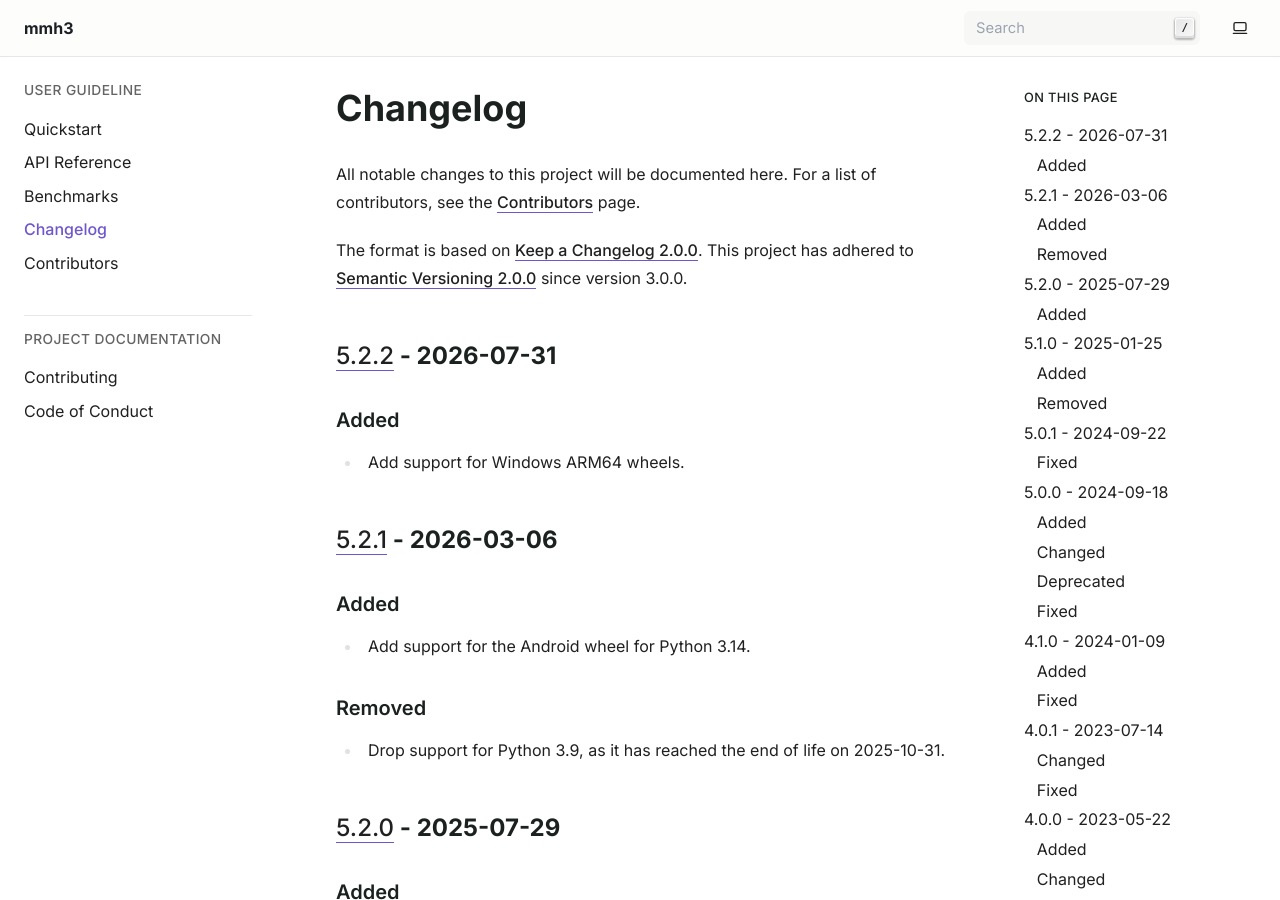
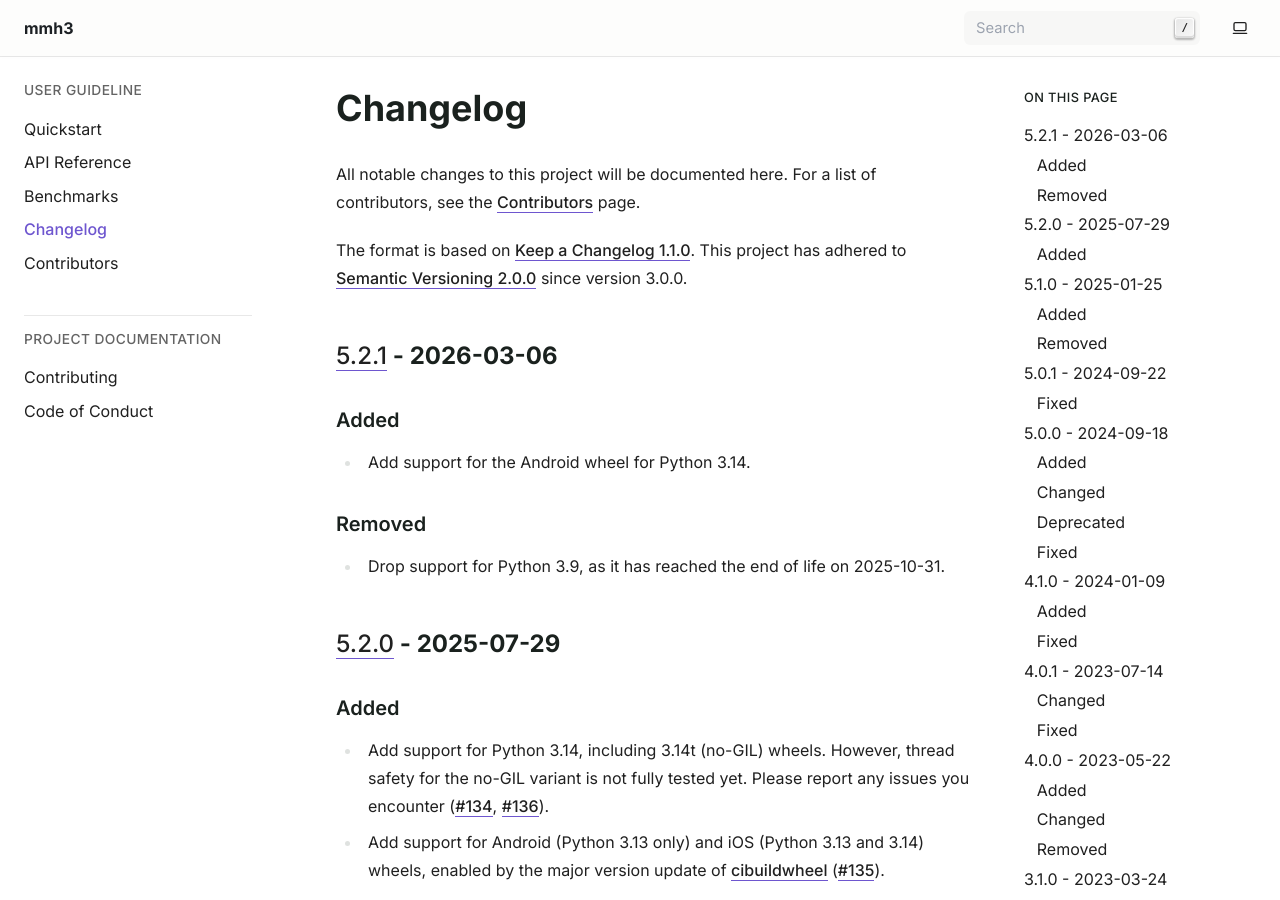
Before and after one commit to hajimes/mmh3, a Sphinx documentation site: the page built from docs/changelog.md, in a window 1280 px wide and 900 px high. Built offline with Sphinx 7.4.7, drawn with Linux system fonts in a browser that asks for light colours.

```diff
--- a/CHANGELOG.md
+++ b/CHANGELOG.md
@@ -5,16 +5,10 @@ contributors, see the
 [Contributors](https://mmh3.readthedocs.io/en/stable/CONTRIBUTORS.html) page.
 
 The format is based on
-[Keep a Changelog 2.0.0](https://keepachangelog.com/en/2.0.0/).
+[Keep a Changelog 1.1.0](https://keepachangelog.com/en/1.1.0/).
 This project has adhered to
 [Semantic Versioning 2.0.0](https://semver.org/spec/v2.0.0.html)
 since version 3.0.0.
-
-## [5.2.2] - 2026-07-31
-
-### Added
-
-- Add support for Windows ARM64 wheels.
 
 ## [5.2.1] - 2026-03-06
 
@@ -316,7 +310,6 @@ only.
   [Softpedia collected mmh3 1.0 on April 27, 2011](https://web.archive.org/web/20110430172027/https://linux.softpedia.com/get/Programming/Libraries/mmh3-68314.shtml),
   it must have been uploaded to PyPI on or slightly before this date.
 
-[5.2.2]: https://github.com/hajimes/mmh3/compare/v5.2.1...v5.2.2
 [5.2.1]: https://github.com/hajimes/mmh3/compare/v5.2.0...v5.2.1
 [5.2.0]: https://github.com/hajimes/mmh3/compare/v5.1.0...v5.2.0
 [5.1.0]: https://github.com/hajimes/mmh3/compare/v5.0.1...v5.1.0
--- a/pyproject.toml
+++ b/pyproject.toml
@@ -5,7 +5,7 @@ build-backend = "setuptools.build_meta"
 
 [project]
 name = "mmh3"
-version = "5.2.2"
+version = "5.2.1"
 description = "Python extension for MurmurHash (MurmurHash3), a set of fast and robust hash functions."
 readme = "README.md"
 license = {file = "LICENSE"}
```
Also changed, not shown: README.md (+21 -7 lines), docs/CONTRIBUTORS.md (+0 -2 lines), 1 other file.
